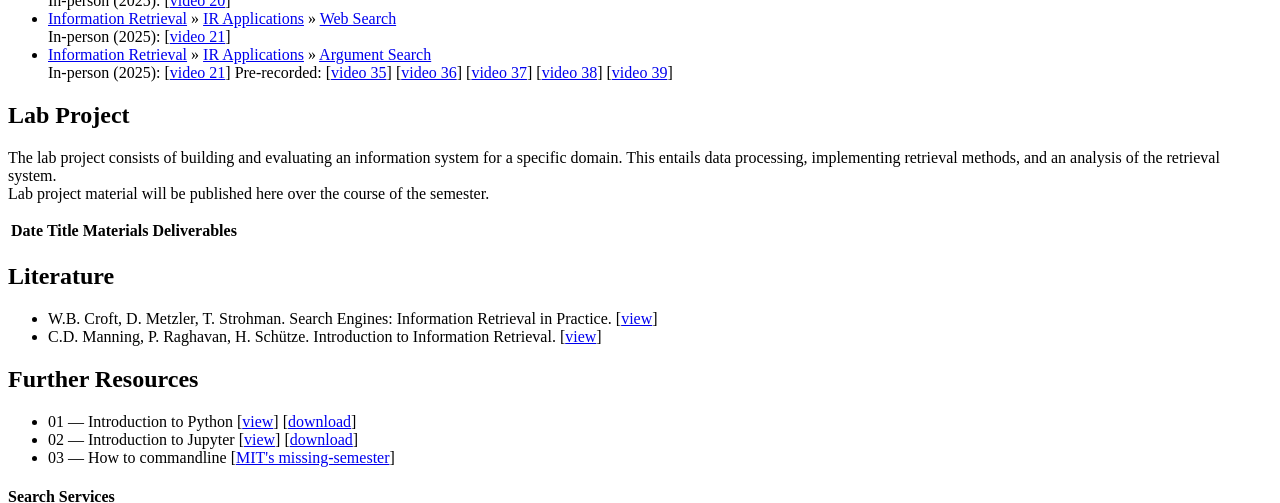
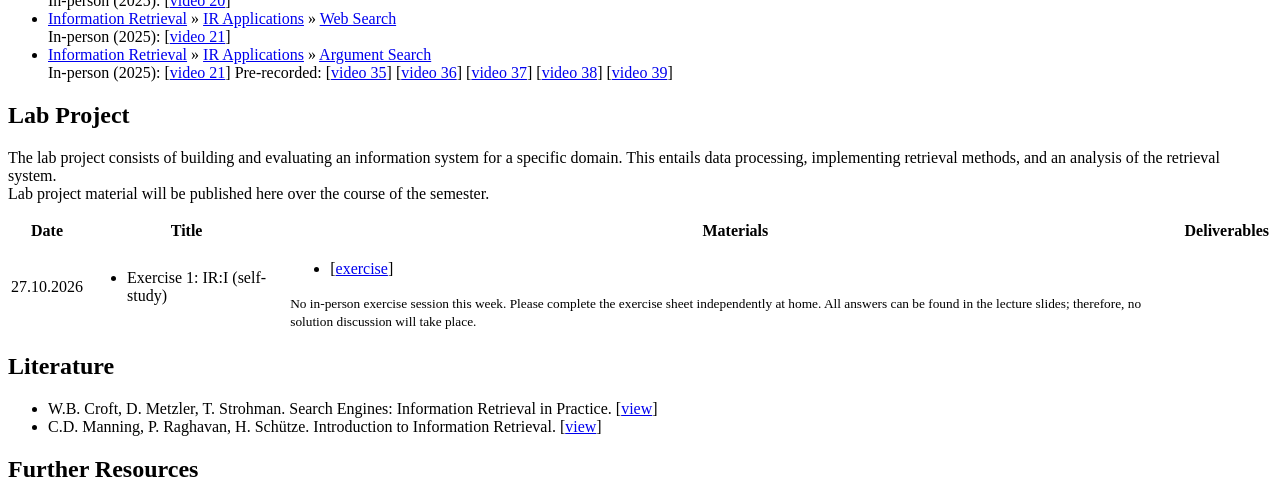
Before and after one commit to temir-org/temir-org.github.io, a Jekyll site: the page built from teaching/information-retrieval-ws26/information-retrieval-ws26.html, in a window 1280 px wide and 900 px high, scrolled down 3277 px, cut to the strip 0-503 px from the top of the window. Built offline with Jekyll 4.4.1, drawn with Linux system fonts in a browser that asks for light colours; a script that is not in the unit is left out.

Commit message:
feat: Add self-study exercise for IR WS2627 week 1

```diff
--- a/teaching/information-retrieval-ws26/_includes/sessions.html
+++ b/teaching/information-retrieval-ws26/_includes/sessions.html
@@ -8,27 +8,35 @@
     </tr>
   </thead>
   <tbody>
-   <!-- <tr>
-      <td>28.10.2025</td>
+   <tr>
+      <td>27.10.2026</td>
       <td><ul class="uk-list uk-list-bullet">
+        <li>Exercise 1: IR:I (self-study)</li>
+      </ul></td>
+      <td>
+        <ul class="uk-list">
+          <li>[<a href="./materials/exercise-information-retrieval-wise-2026-sheet1.pdf">exercise</a>]</li>
+        </ul>
+        <small>
+          No in-person exercise session this week. Please complete the exercise
+          sheet independently at home. All answers can be found in the lecture
+          slides; therefore, no solution discussion will take place.
+        </small>
+      </td>
+      <td></td>
+    </tr>
+    <!-- <tr>
+      <td>03.11.2026</td>
+      <td><ul class="uk-list uk-list-bullet">
+        <li>Architecture of a search engine</li>
         <li>Lab Overview, Group Formation</li>
         <li>Milestone I Information Session</li>
-      </ul></td>
-      <td><ul class="uk-list">
-        <li>[<a href="./materials/ir-ws26-lab-part1.pdf">slides</a>]</li>
-        <li>[<a href="https://github.com/tira-io/teaching-ir-with-shared-tasks/blob/main/tutorials/tutorial-ir-datasets.ipynb">notebook</a>]</li>
-      </ul></td>
-      <td></td>
-    </tr>
-    <tr>
-      <td>04.11.2025</td>
-      <td><ul class="uk-list uk-list-bullet">
-        <li>Architecture of a search engine</li>
       </ul></td>
       <td><ul class="uk-list">
         <li>[<a href="https://youtu.be/A_2JPgdqKuY?si=U43h6-5liS7s0muP">videos 4 - 6</a>]</li>
         <li>[<a href="./materials/ir-ws26-lab-part2.pdf">slides</a>]</li>
         <li>[<a href="./materials/exercise1.pdf">exercise</a>]</li>
+        <li>[<a href="https://github.com/tira-io/teaching-ir-with-shared-tasks/blob/main/tutorials/tutorial-ir-datasets.ipynb">notebook</a>]</li>
       </ul></td>
       <td><ul class="uk-list">
         <li><span class="uk-text-success">Milestone I: 06.11.2025, 23:59</span></li>
```
Also changed, not shown: 1 other file.
